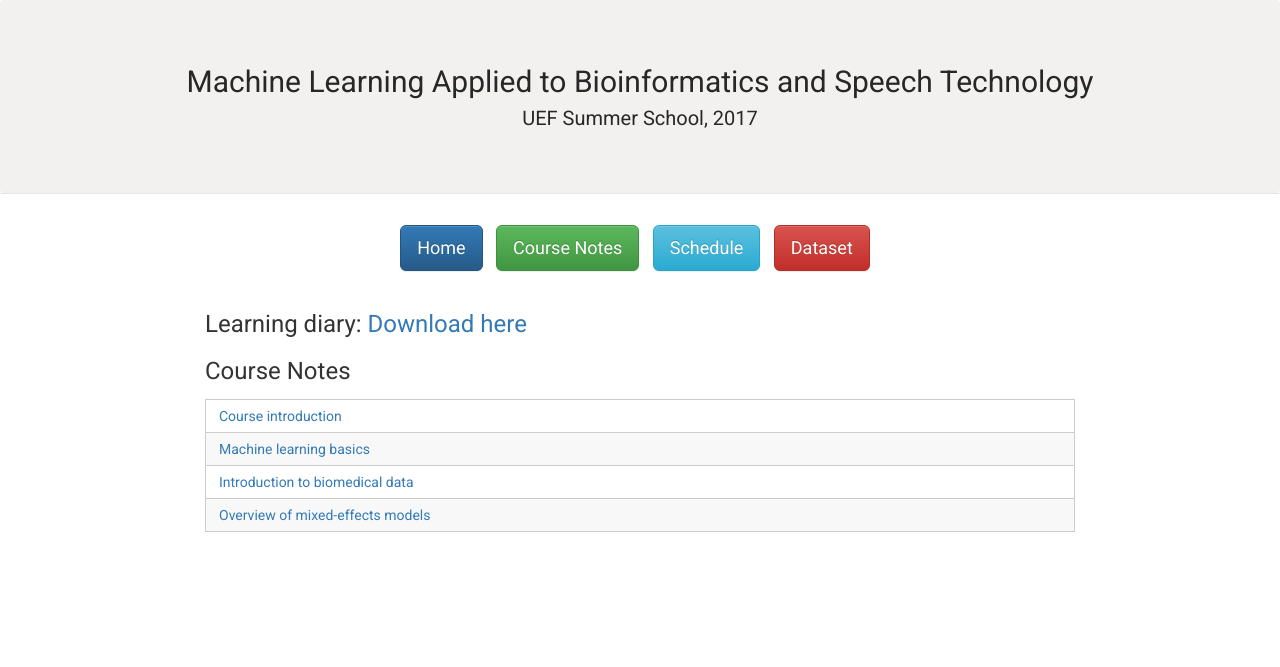
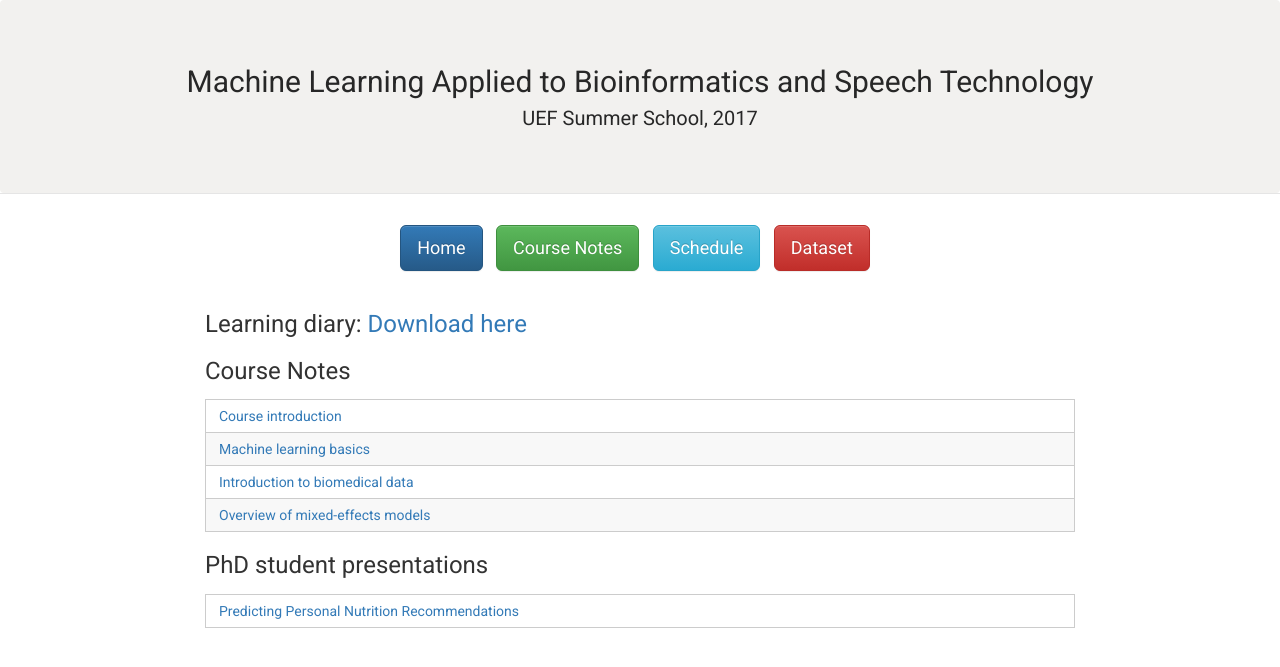
Before and after one commit to abrahamwoubie/Summer_School_RL, a Jekyll site: the page built from 35c163ca47986f8e1f5eec9d54238ad1229a7c92/course-notes.md, in a window 1280 px wide. Shown: the top 667 px of the page. Built offline with Jekyll 4.4.1, drawn with Linux system fonts in a browser that asks for light colours; nearby versions of some CDN libraries.

Commit message:
Added Turkia's slides

```diff
--- a/35c163ca47986f8e1f5eec9d54238ad1229a7c92/course-notes.md
+++ b/35c163ca47986f8e1f5eec9d54238ad1229a7c92/course-notes.md
@@ -7,7 +7,6 @@ title: Course Notes | MLABST'17
 
 ### Learning diary: [Download here]({{ site.url }}{{ site.baseurl }}/content/learning_diary.pdf)
 
-
 ### Course Notes
 
 | --- |
@@ -15,3 +14,8 @@ title: Course Notes | MLABST'17
 | [Machine learning basics]({{ site.url }}{{ site.baseurl }}/content/tohka_machinelearning_basics.pdf) |
 | [Introduction to biomedical data]({{ site.url }}{{ site.baseurl }}/content/merja_introBiomed_mon.pdf) |
 | [Overview of mixed-effects models]({{ site.url }}{{ site.baseurl }}/content/lauri_slides.pdf) |
+
+### PhD student presentations
+
+| --- |
+| [Predicting Personal Nutrition Recommendations]({{ site.url }}{{ site.baseurl }}/content/turkia_slides.pdf) |
```
Also changed, not shown: 1 other file.
